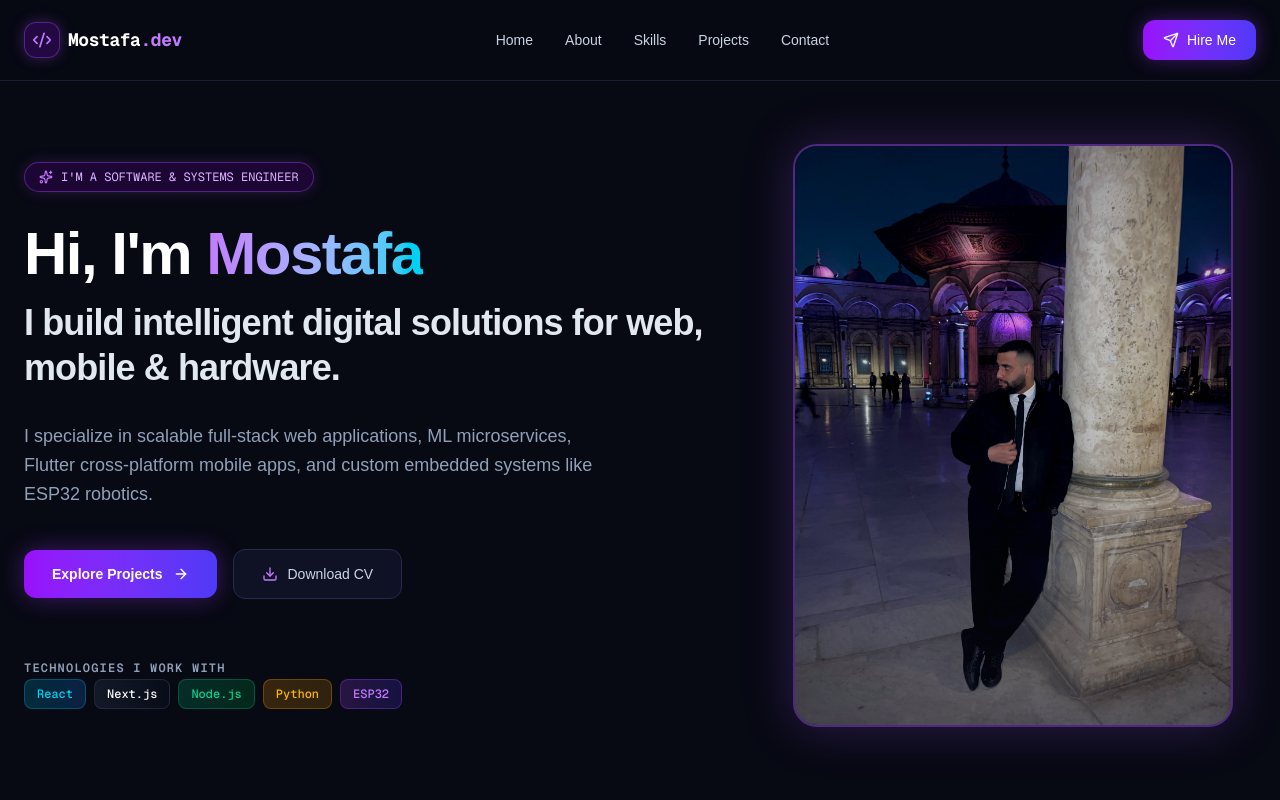
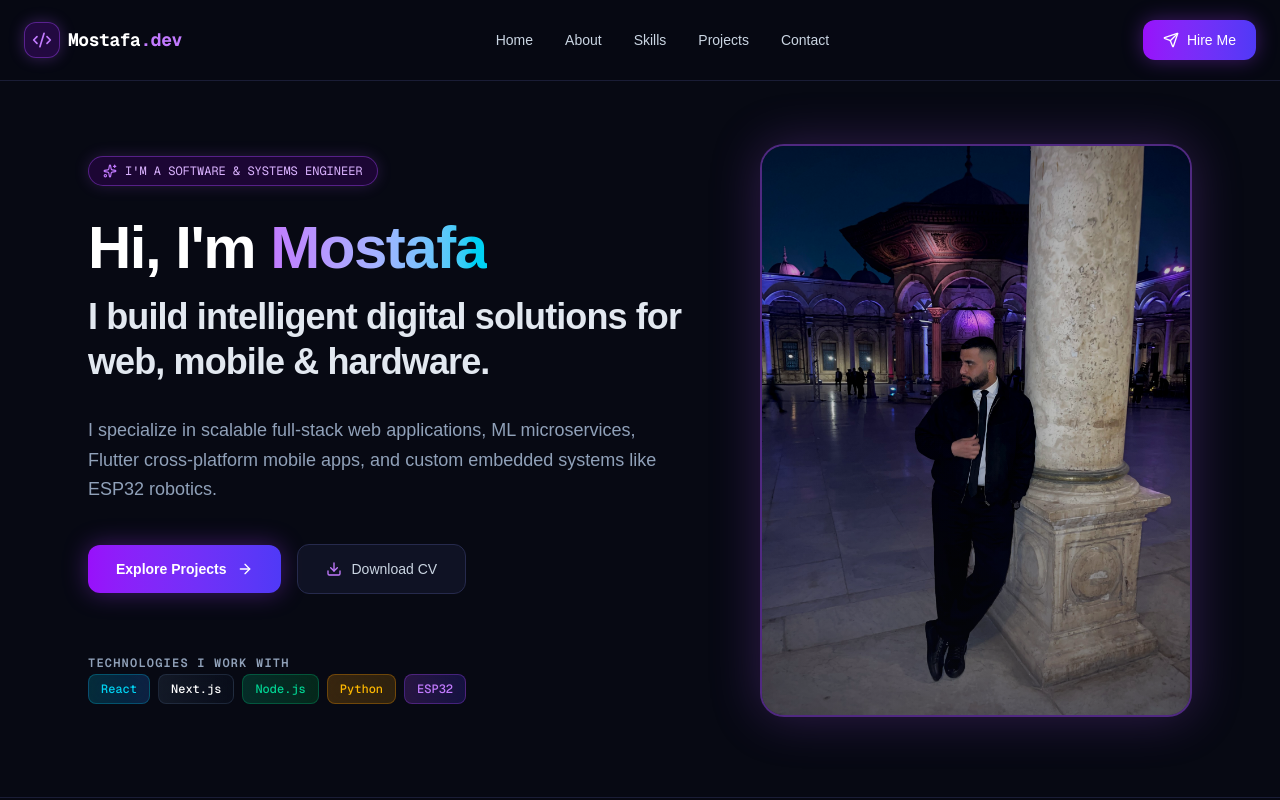
Before and after one commit to mostafafawzy34/portfolio-web, a Next.js app: page / in a window 1280 px wide. Shown: the top 800 px of the page. Built offline with nearby package versions, Linux system fonts and the light colour scheme.

Commit message:
Scale down page width and spacing

```diff
--- a/components/Hero.tsx
+++ b/components/Hero.tsx
@@ -14,7 +14,7 @@ const techLogos = [
 
 export default function Hero() {
   return (
-    <section id="home" className="relative pt-28 sm:pt-36 pb-16 sm:pb-20 px-4 sm:px-6 max-w-7xl mx-auto z-10 selection:bg-purple-500/30">
+    <section id="home" className="relative pt-28 sm:pt-36 pb-16 sm:pb-20 px-4 sm:px-6 max-w-6xl mx-auto z-10 selection:bg-purple-500/30">
       <div className="grid grid-cols-1 lg:grid-cols-12 gap-8 lg:gap-12 items-center">
 
         {/* Left Text Column */}
```
